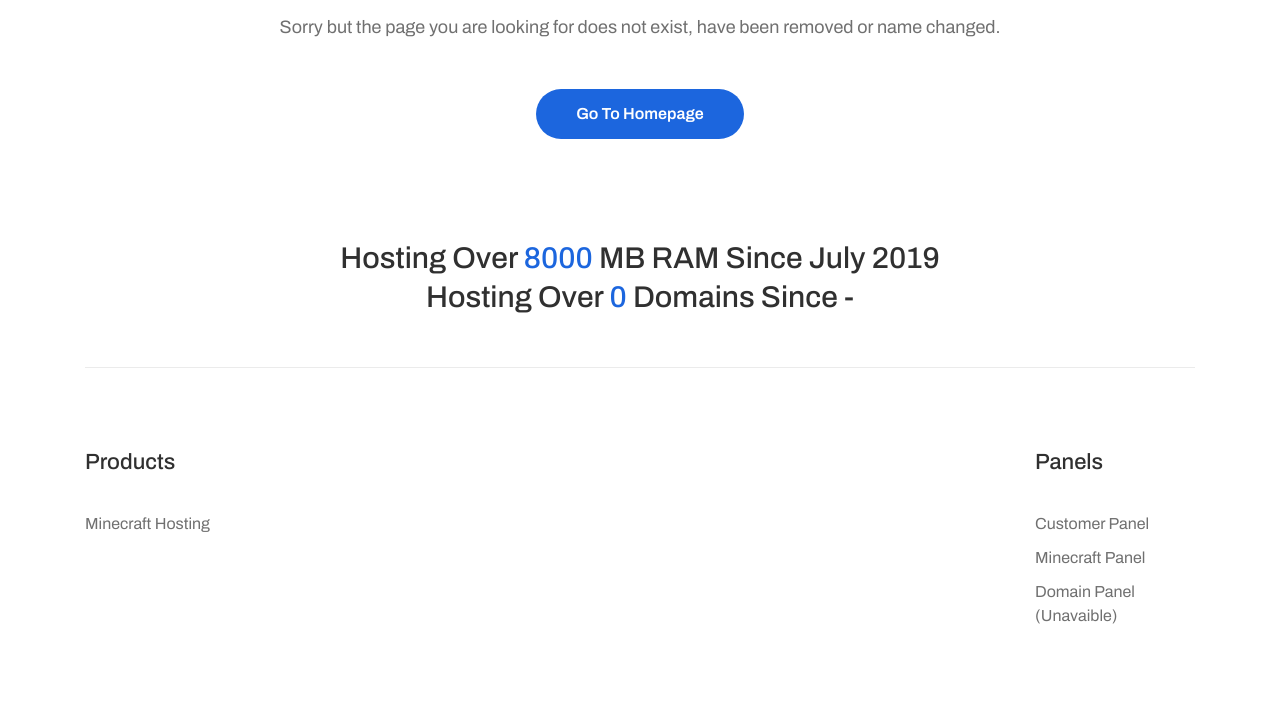
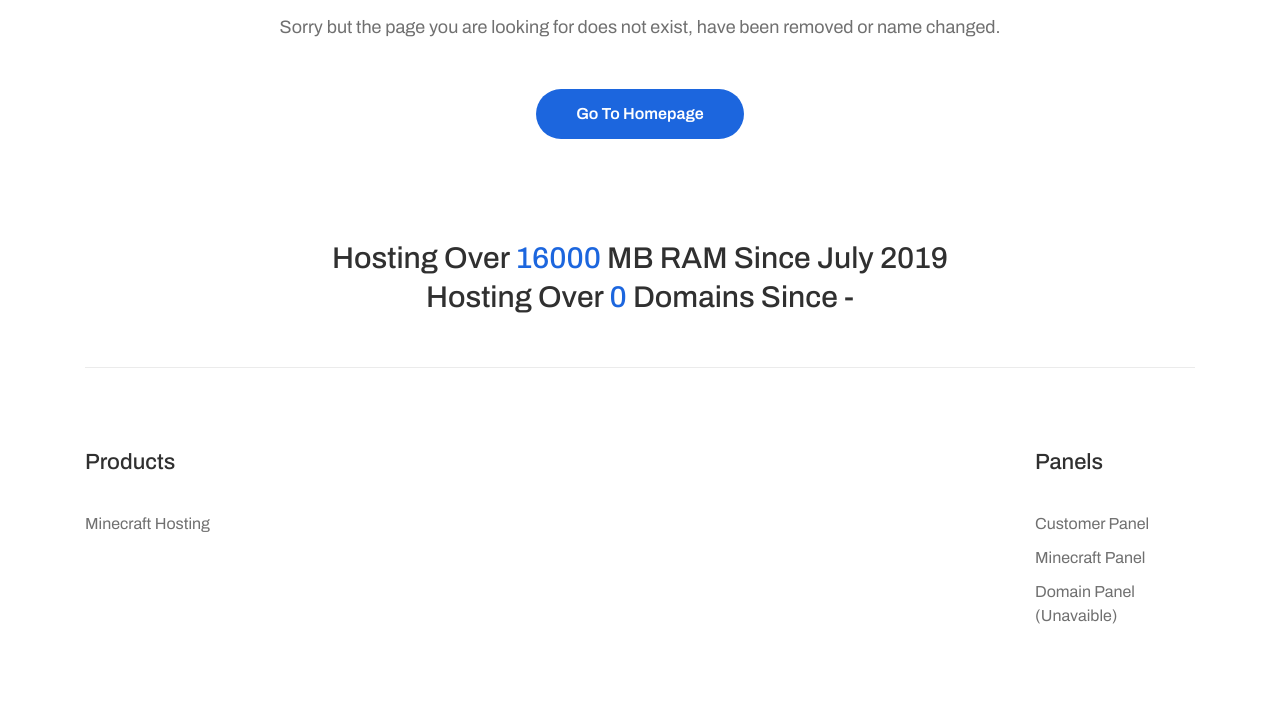
Before and after one commit to SkyAcademy/conjurehosting, a website: page 404.html in a window 1280 px wide. Shown: the part 802-1504 px from the top of the page. Drawn offline with Linux system fonts and the light colour scheme.

Commit message:
Update 404.html

```diff
--- a/404.html
+++ b/404.html
@@ -146,7 +146,7 @@
     <section class="hami-cta-area">
         <div class="container">
             <div class="cta-text">
-                <h2>Hosting Over <span class="counter">8000</span> MB RAM Since July 2019</h2>
+                <h2>Hosting Over <span class="counter">16000</span> MB RAM Since July 2019</h2>
                 <h2>Hosting Over <span class="counter">0</span> Domains Since -</h2>
             </div>
         </div>
```
